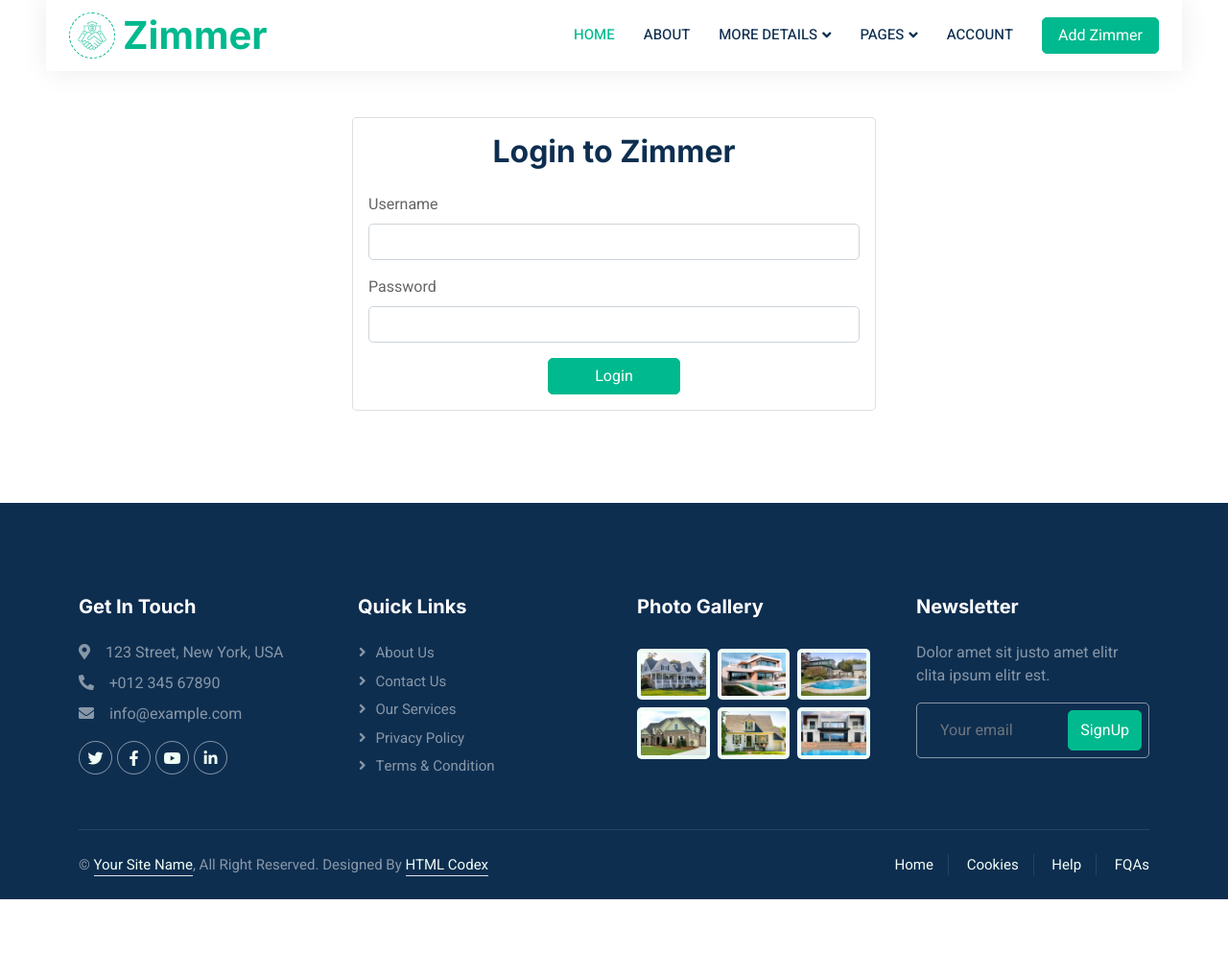
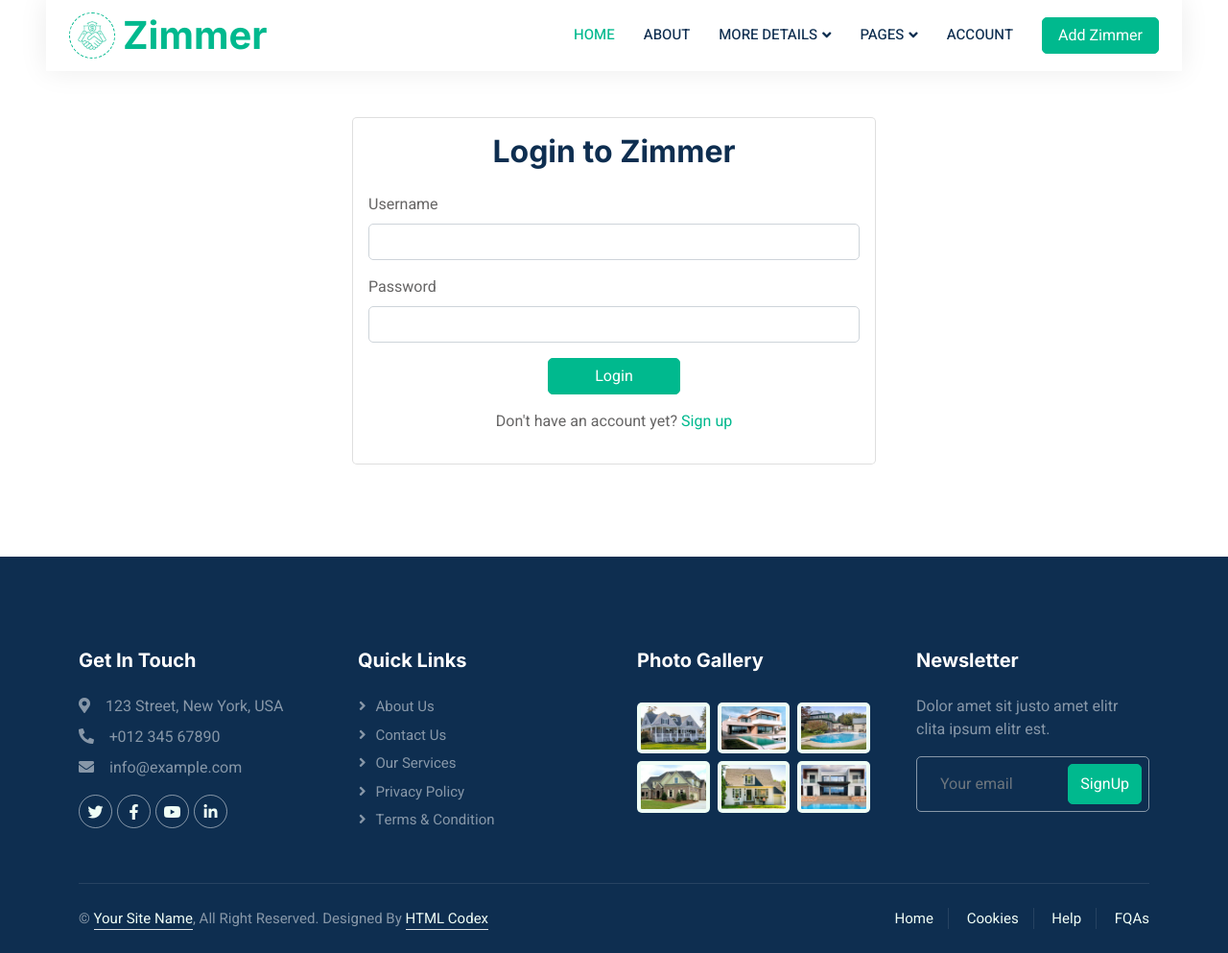
Before and after one commit to AyeletRoiter/Python_Project, a Flask app: page /Login.html in a window 1280 px wide. Shown: the part 46-1039 px from the top of the page at 96% size. Before the commit the page ends 983 px from the top, so only its background shows below. Run offline with Flask 3, Linux system fonts and the light colour scheme; some libraries are stand-ins or nearby versions.

Commit message:
add option to sign up

```diff
--- a/Template/Login.html
+++ b/Template/Login.html
@@ -132,6 +132,9 @@
                                         <button type="submit" class="btn btn-primary px-5">Login</button>
                                     </div>
                                 </form>
+                                <div class="text-center mt-3">
+                                    <p>Don't have an account yet? <a href="sign_up.html" class="text-primary">Sign up</a></p>
+                                </div>
                             </div>
                         </div>
                     </div>
--- a/Template/account.html
+++ b/Template/account.html
@@ -132,9 +132,10 @@
                                             <input type="hidden" name="zimmer_name" value="{{ zimmer.NameZim }}">
                                             <button type="submit" class="btn btn-danger btn-sm mx-1">Delete</button>
                                         </form>
-                                        <form action="{{ url_for('update_zimmer', zimmer_name=zimmer.NameZim) }}" method="get" style="display:inline;">
+                                        <form action="Update.html" method="get" style="display:inline;">
                                             <button type="submit" class="btn btn-warning btn-sm mx-1">Update</button>
                                         </form>
+
                                     </div>
 
                                 </div>
```
